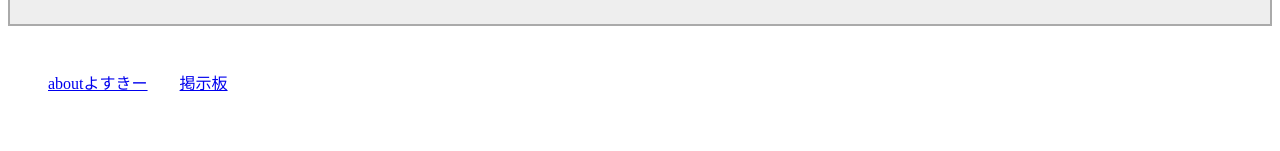
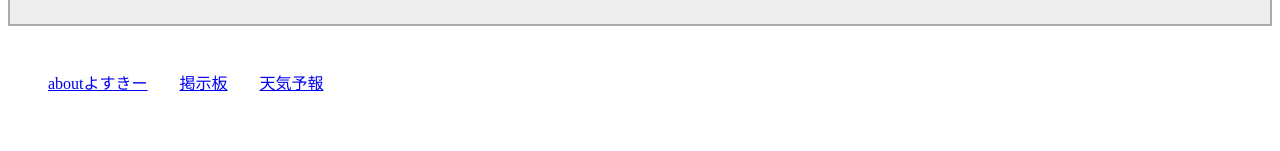
Before and after one commit to yoskeys/bosky.github.io, a plain HTML site: page index.html in a window 1280 px wide. Shown: the part 192-343 px from the top of the page. Drawn offline with Linux system fonts and the light colour scheme.

Commit message:
Update index.html

```diff
--- a/index.html
+++ b/index.html
@@ -34,6 +34,11 @@
                     掲示板
                 </a>
             </li>
+            <li>
+                <a href="https://your-app-name.streamlit.app/" target="_blank">
+                    天気予報
+                </a>
+        </li>
         </ol>
 
         <br>
```
